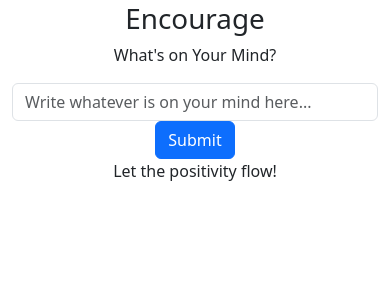
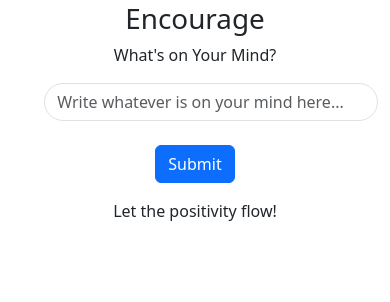
Before and after one commit to SunjeevDevulapalli/encourage, a Flask app: page / in a window 390 px wide. Shown: the part 54-356 px from the top of the page. Run offline with Flask 3, Linux system fonts and the light colour scheme.

Commit message:
Added visual padding to space out the elements and maintain responsive design

```diff
--- a/encourage.py
+++ b/encourage.py
@@ -1,4 +1,4 @@
-from flask import Flask, render_template, request
+from flask import Flask, render_template, request, url_for
 from open_ai_service import get_response
 
 app = Flask(__name__)
--- /dev/null
+++ b/static/main.css
@@ -0,0 +1,15 @@
+.p-with-padding {
+    padding: 20px;
+}
+
+.form-with-padding {
+    padding: 10px;
+}
+
+.btn-with-padding {
+    padding: 10px 20px;
+}
+
+.custom-rounded {
+    border-radius: 20px;
+}
--- a/templates/encourage.html
+++ b/templates/encourage.html
@@ -1,18 +1,22 @@
 {% extends 'index.html'%}
 {% block content %}
-<div class="container text-center">
-    <div class="row">
-        <div class="column">
+<div class="container-fluid text-center">
+    <div class="row justify-content-center">
+        <div class="col-11">
             <h1>Encourage</h1>
             <p>What's on Your Mind?</p>
             <form action="#" method="post">
-                <input type="text" name="user_text" class="form-control" placeholder="Write whatever is on your mind here...">
-                <button type="submit" class="btn btn-primary">Submit</button>
+                <input type="text" name="user_text" class="form-control custom-rounded m-3" placeholder="Write whatever is on your mind here...">
+                <button type="submit" class="btn btn-primary m-2">Submit</button>
             </form>
             {% if content %}
-            <p>{{ content }} </p>
+            <div class="m-2">
+                <p>{{ content }} </p>
+            </div>
             {% else %}
-            <p>Let the positivity flow!</p>
+            <div class="m-2">
+                <p>Let the positivity flow!</p>
+            </div>
             {% endif %}
         </div>
     </div>
--- a/templates/index.html
+++ b/templates/index.html
@@ -5,6 +5,7 @@
     <meta name="viewport" content="width=device-width, initial-scale=1">
     <title>Encourage</title>
     <link href="https://cdn.jsdelivr.net/npm/bootstrap@5.3.3/dist/css/bootstrap.min.css" rel="stylesheet" integrity="sha384-QWTKZyjpPEjISv5WaRU9OFeRpok6YctnYmDr5pNlyT2bRjXh0JMhjY6hW+ALEwIH" crossorigin="anonymous">
+    <link rel="stylesheet" type="text/css" href="{{ url_for('static', filename='main.css') }}">
   </head>
   <body>
     <!-- Navigation Bar -->
```
